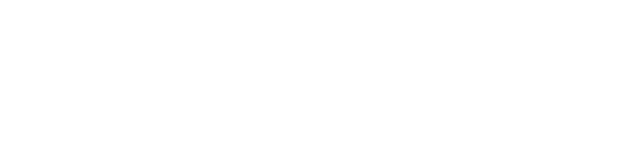
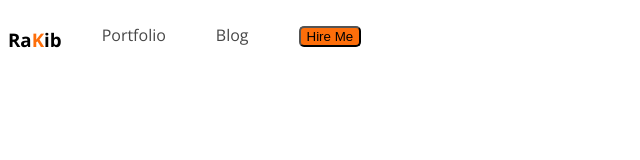
Before and after one commit to RaKi2401/developer-portfolio, a plain HTML site: page index.html in a window 1280 px wide. Shown: the whole page, without its empty margins (0-640 px from the left). Drawn offline with nearby package versions, Linux system fonts and the light colour scheme.

Commit message:
added a button

```diff
--- a/index.html
+++ b/index.html
@@ -4,10 +4,22 @@
     <meta charset="UTF-8">
     <meta name="viewport" content="width=device-width, initial-scale=1.0">
     <title>Developer Portfolio</title>
+    <link rel="preconnect" href="https://fonts.googleapis.com">
+<link rel="preconnect" href="https://fonts.gstatic.com" crossorigin>
+<link href="https://fonts.googleapis.com/css2?family=Open+Sans:wght@400;700;800&display=swap" rel="stylesheet">
+    <link rel="stylesheet" href="styles/portfolio.css">
 </head>
 <body>
     <header>
-
+    <nav>
+        <h3 class="nav-title">Ra<span class="orange">K</span>ib</h3>
+        <ul>
+            <li><a href="">Portfolio</a></li>
+            <li><a href="">Blog</a>
+            </li>
+            <li><button class="btn-primary">Hire Me</button></li>
+        </ul>
+    </nav>
     </header>
     <main>
 
--- /dev/null
+++ b/styles/portfolio.css
@@ -0,0 +1,35 @@
+/* Common Shared styles */
+body{
+    font-family: 'Open Sans', sans-serif;
+}
+
+
+/* nav releted styles */
+nav{
+    display: flex;
+}
+.nav-portfolio{
+    color: var(--Dark-01, #181818);
+font-size: 45px;
+font-style: normal;
+font-weight: 800;
+
+}
+.orange{
+    color: #FD6E0A;
+}
+.btn-primary{
+     border-radius: 5px;
+    background: #FD6E0A;
+}
+nav > ul{
+    display: flex;
+}
+nav li{
+    list-style: none;
+    margin-right: 50px;
+}
+nav a{
+    text-decoration: none;
+    color: #474747;
+}
```
